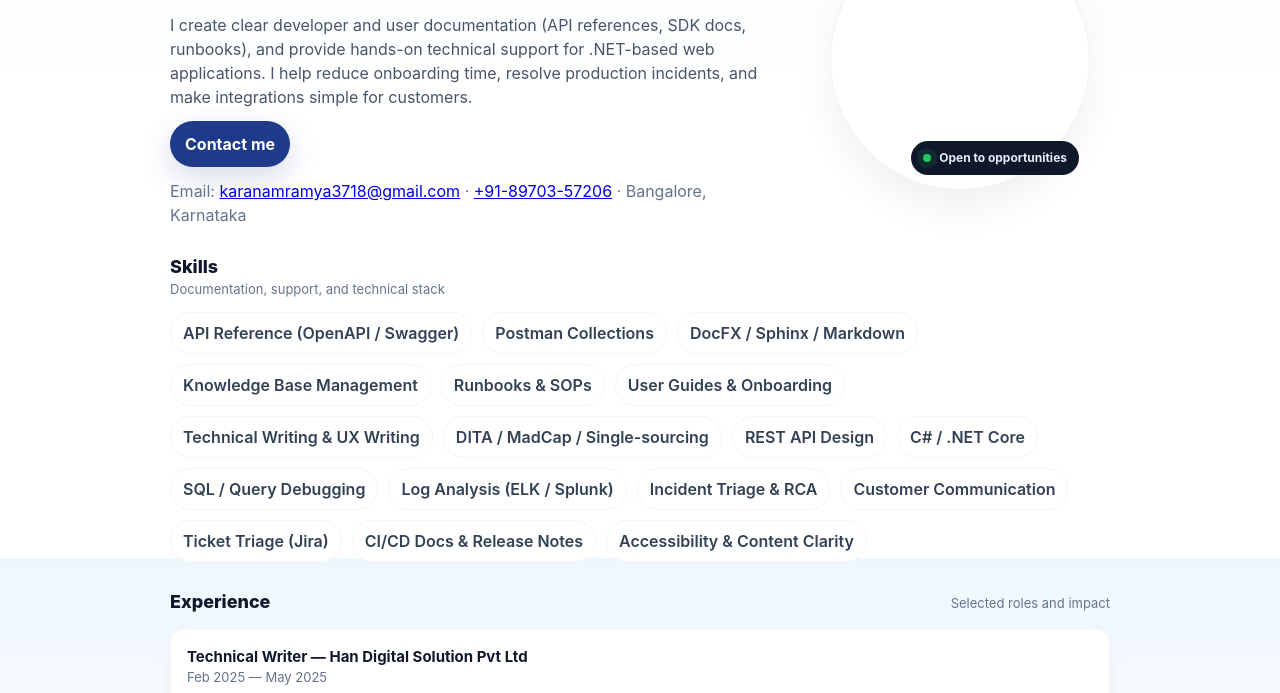
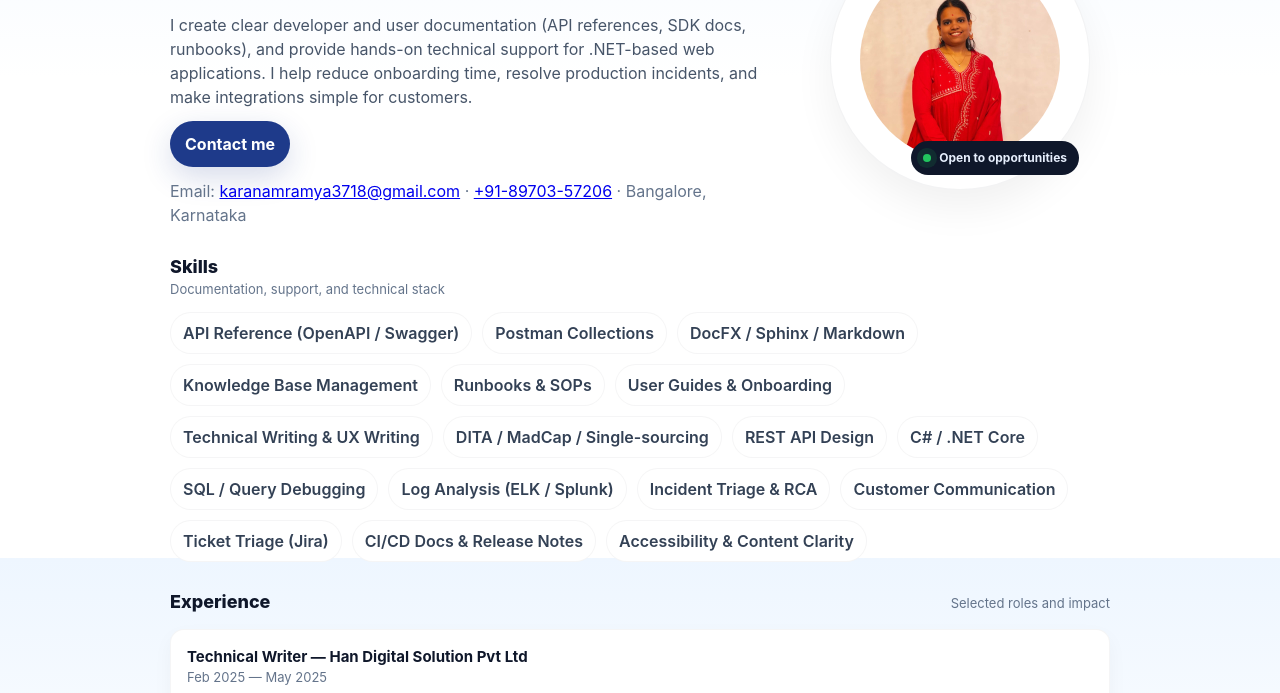
Before and after one commit to Ramya-3718/Ramya-Karanam-Blog, a plain HTML site: page index.html in a window 1280 px wide. Shown: the part 242-935 px from the top of the page. Drawn offline with Linux system fonts and the light colour scheme.

Commit message:
Update index.html

```diff
--- a/index.html
+++ b/index.html
@@ -221,7 +221,7 @@
 
         <div style="display:flex;justify-content:center;align-items:center">
           <div class="photo-card">
-            <img class="photo" src="profile.jpg" alt="Ramya photo" />
+            <img class="photo" src="profile Pic.jpg" alt="Ramya photo" />
             <div class="status-pill"><span class="status-dot"></span>Open to opportunities</div>
           </div>
         </div>
```
